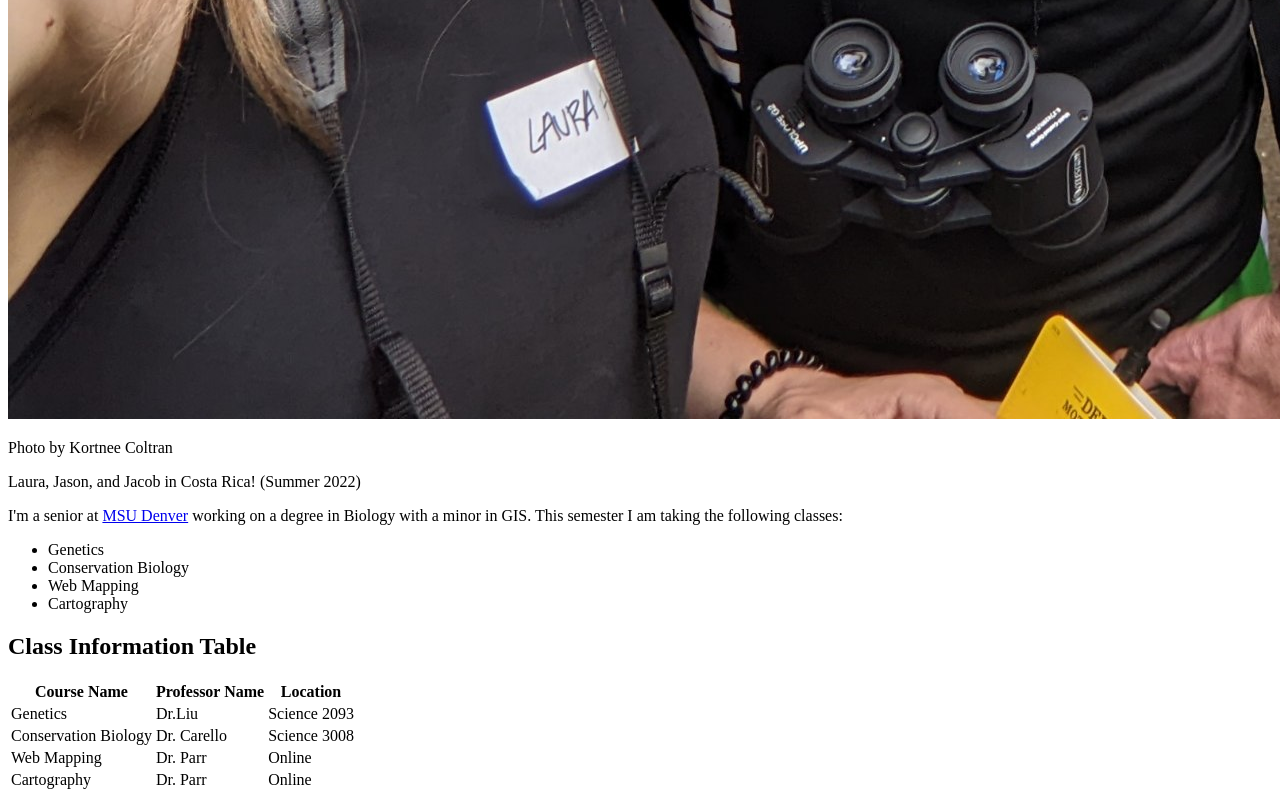
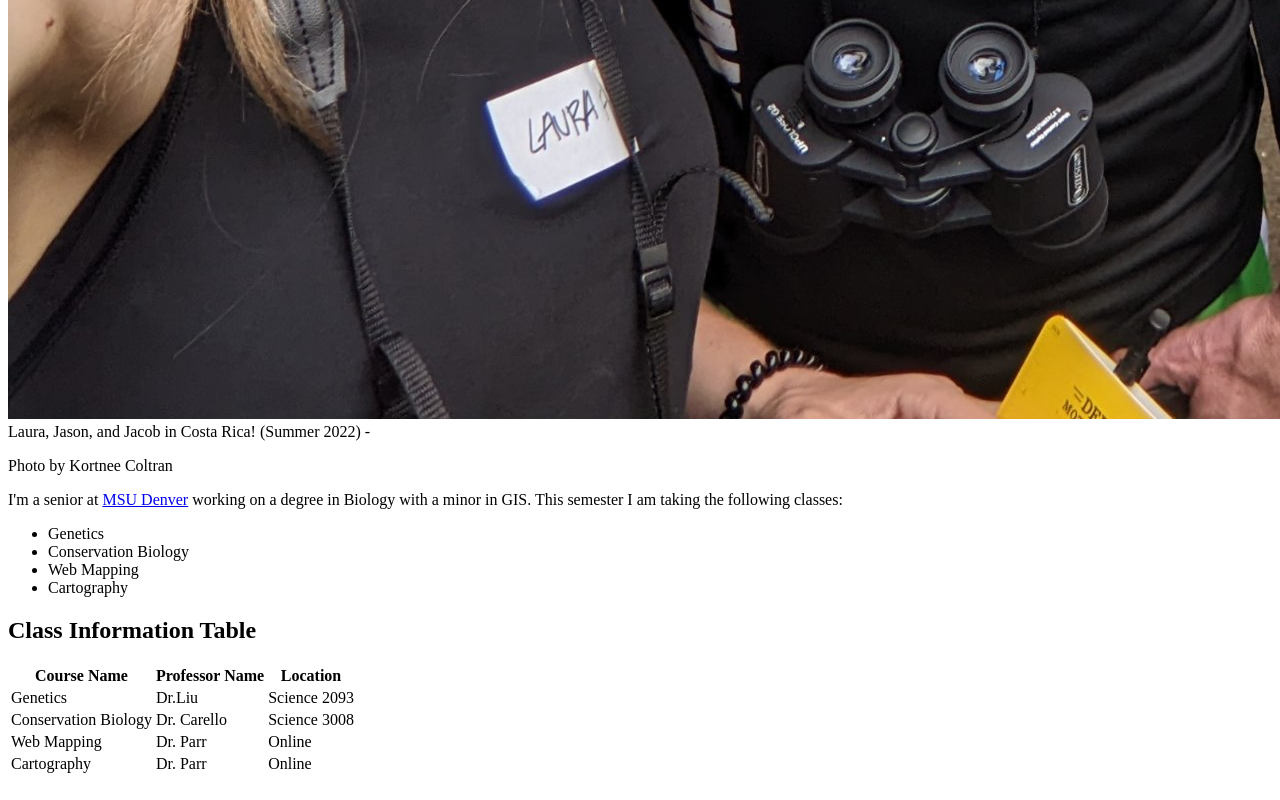
Before and after one commit to jmorr100/jmorr100.github.io, a plain HTML site: page lab501.html in a window 1280 px wide. Shown: the part 1753-2553 px from the top of the page. Drawn offline with Linux system fonts and the light colour scheme.

Commit message:
Update lab501.html
Fixed caption orientation

```diff
--- a/lab501.html
+++ b/lab501.html
@@ -20,8 +20,7 @@
      <h4>About Me...</h4>
        <div id="photo">
          <img id="https://jmorr100.github.io/Jason in Costa Rica" src="https://jmorr100.github.io/Jason in Costa Rica.JPG"/>
-         <p class="caption">Photo by Kortnee Coltran</p>
-         Laura, Jason, and Jacob in Costa Rica! (Summer 2022)
+         Laura, Jason, and Jacob in Costa Rica! (Summer 2022) - <p class="caption">Photo by Kortnee Coltran</p>
        </div>
        <div id="classes">
       <p>I'm a senior at <a href="https://www.msudenver.edu"> MSU Denver</a> working on a degree in Biology with a minor in GIS. This semester I am taking the following classes:</p>
```
